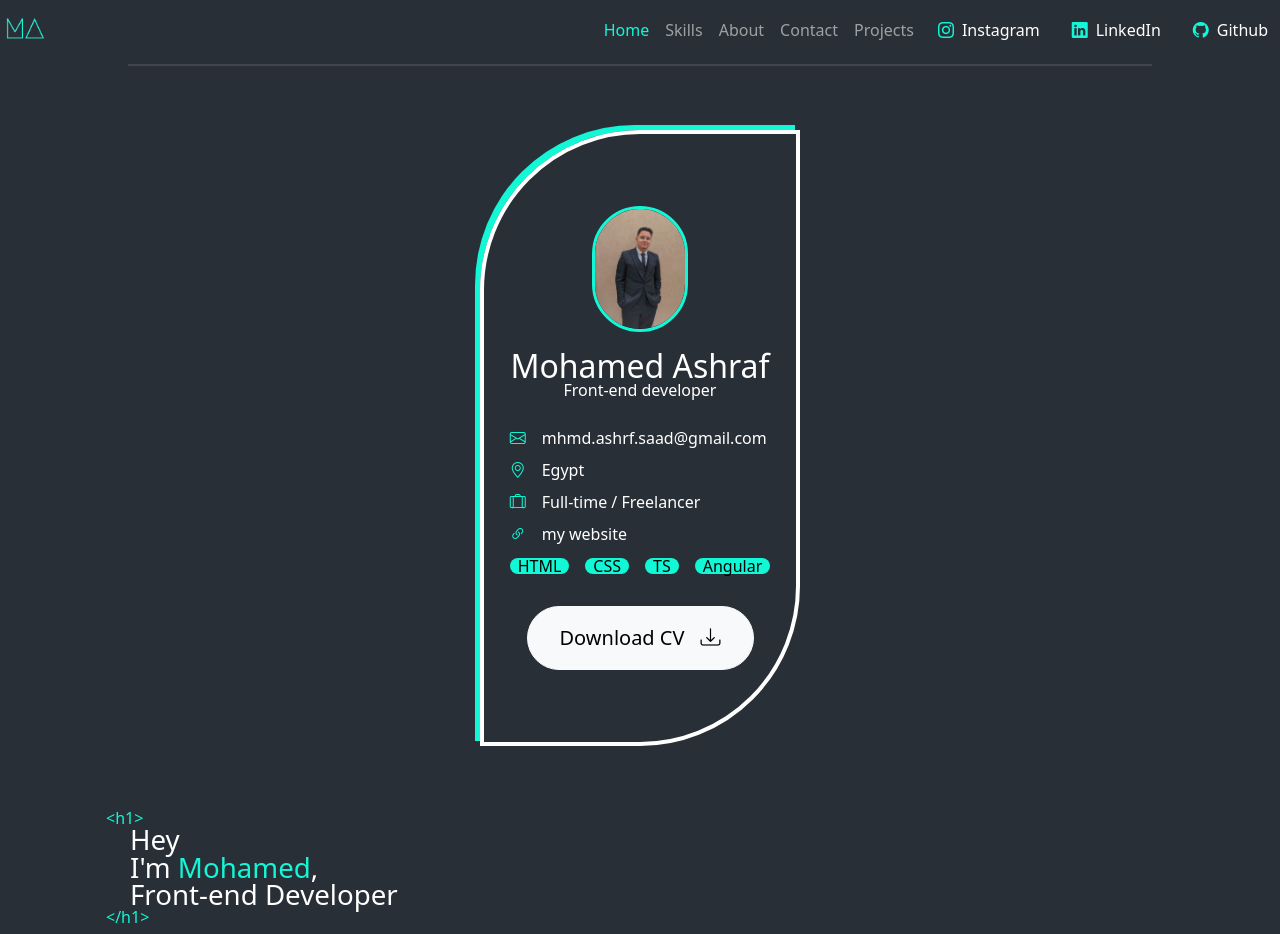
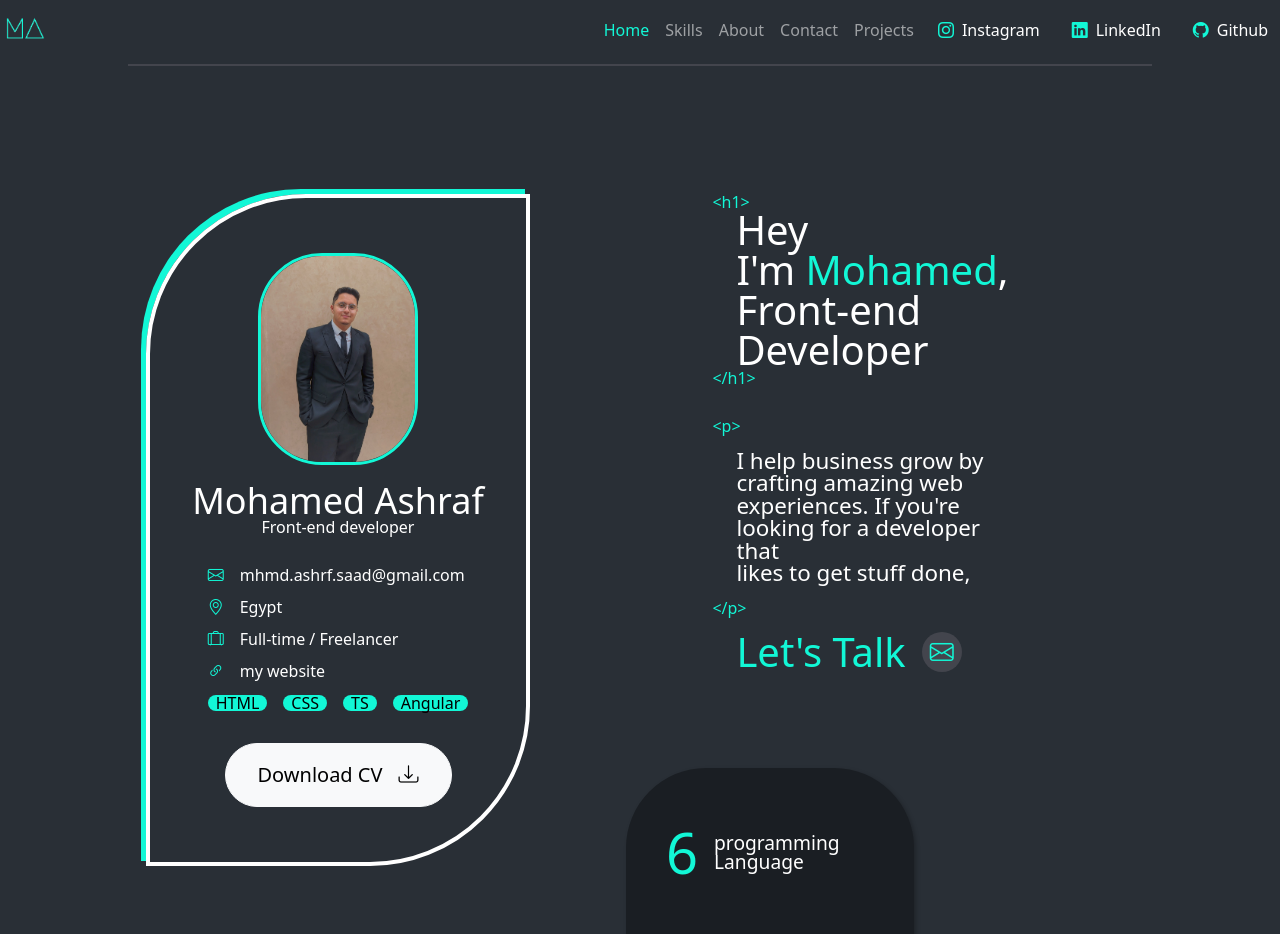
Before and after one commit to mhmd-ashrf-saad/Portfolio, an Angular app: page / in a window 1280 px wide. Shown: the top 934 px of the page. Built offline with nearby package versions, Linux system fonts and the light colour scheme; a web font is replaced by a local one.

Commit message:
home page resonsiveness for pc and tablets

```diff
--- a/src/app/home/home.css
+++ b/src/app/home/home.css
@@ -169,3 +169,101 @@ button {
   background: var(--dark);
   box-shadow: 0.125rem 0.125rem 0.25rem 0 rgba(0, 0, 0, 0.25);
 }
+
+/* Responsive styles for tablets and desktops */
+@media screen and (min-width: 768px) {
+  .content {
+    flex-direction: row;
+    justify-content: space-between;
+    align-items: flex-start;
+    gap: 2rem;
+    padding: 6rem 2rem;
+  }
+
+  .left {
+    width: 22rem;
+    height: 40rem;
+  }
+
+  .profile-photo img {
+    width: 8rem;
+  }
+
+  .person-name {
+    font-size: 36px;
+  }
+
+  .right {
+    flex: 1;
+    align-items: flex-start;
+    padding-left: 2rem;
+  }
+
+  .info-right {
+    max-width: 80%;
+  }
+
+  .code span {
+    font-size: 2rem;
+  }
+
+  .paragraph .code span {
+    font-size: 1.2rem !important;
+  }
+
+  #cta {
+    font-size: 2.2rem;
+  }
+
+  .highlights {
+    width: 16rem;
+    align-self: flex-start;
+    margin-top: 2rem;
+  }
+}
+
+/* Desktop specific enhancements */
+@media screen and (min-width: 1200px) {
+  .content {
+    padding: 8rem 4rem;
+    gap: 4rem;
+  }
+
+  .left {
+    width: 24rem;
+    height: 42rem;
+  }
+
+  .profile-photo img {
+    width: 10rem;
+  }
+
+  .info-right {
+    max-width: 70%;
+  }
+
+  .code span {
+    font-size: 2.5rem;
+  }
+
+  .paragraph .code span {
+    font-size: 1.4rem !important;
+  }
+
+  #cta {
+    font-size: 2.5rem;
+  }
+
+  .highlights {
+    width: 18rem;
+    padding: 3.5rem 2.5rem;
+  }
+
+  .highlights .number {
+    font-size: 3.5rem;
+  }
+
+  .highlights .des {
+    font-size: 1.2rem;
+  }
+}
```
